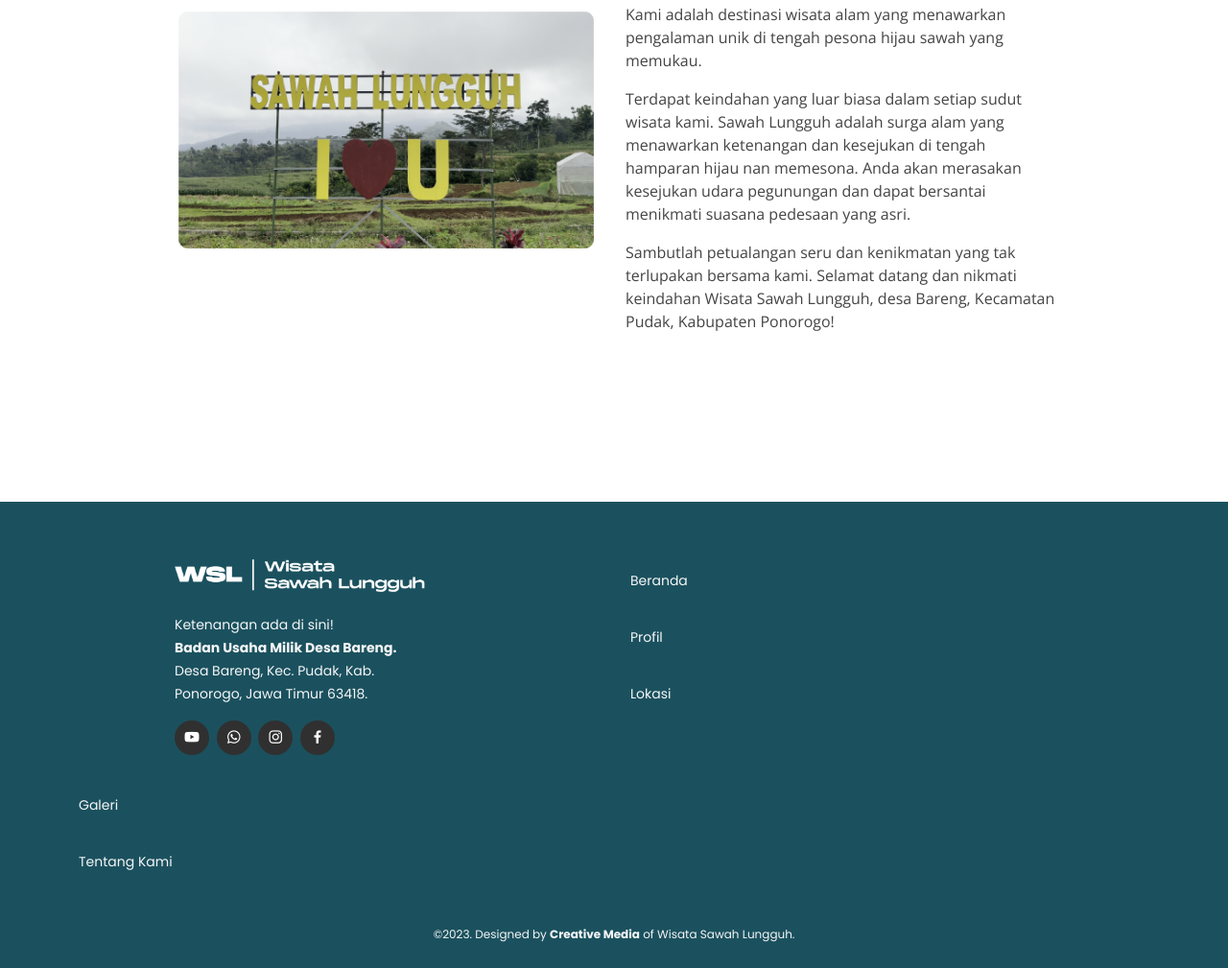
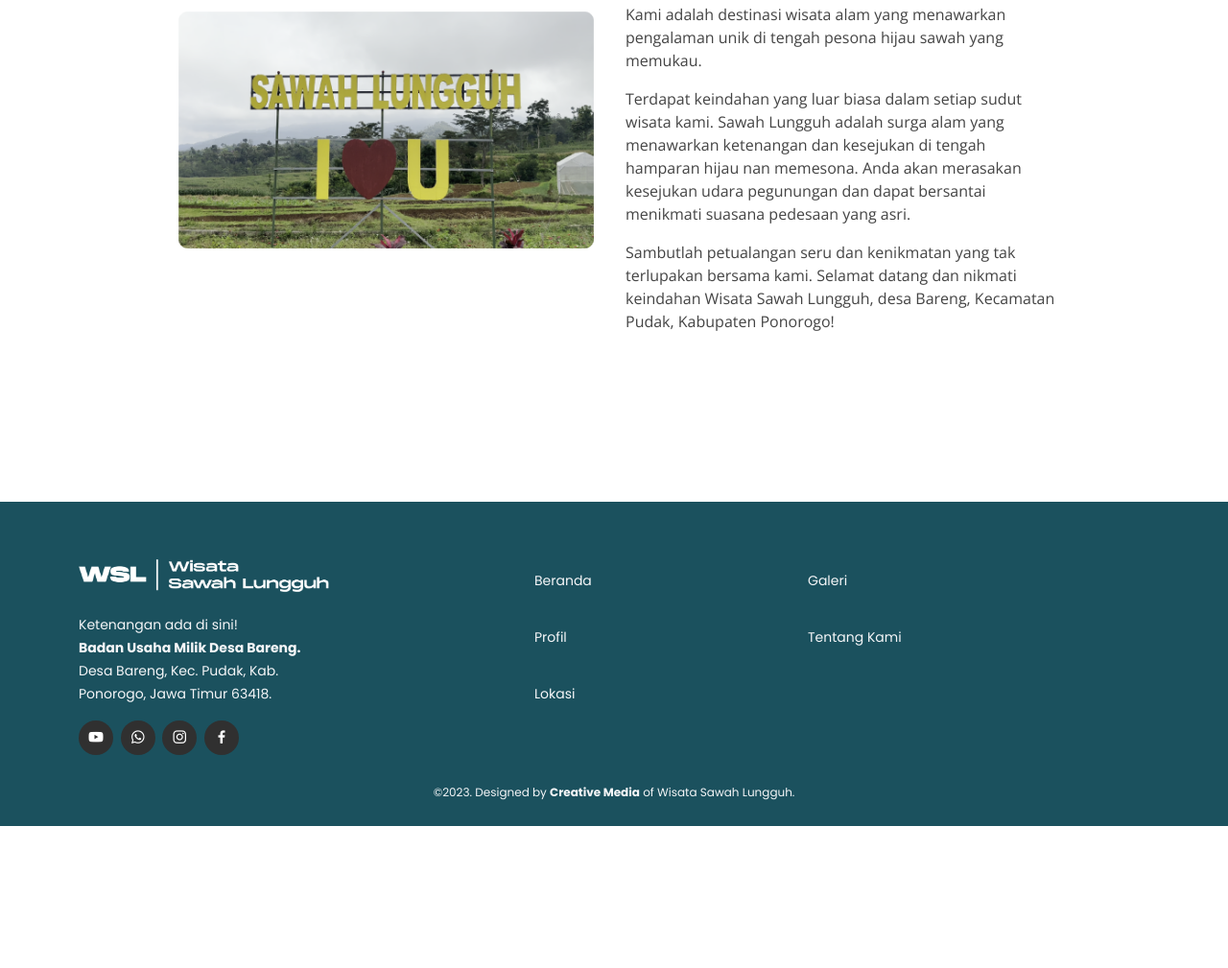
Before and after one commit to alkaalvinn/WebsiteWSL, a plain HTML site: page index.html in a window 1280 px wide. Shown: the part 2623-3632 px from the top of the page at 96% size. After the commit the page ends 3484 px from the top, so only its background shows below. Drawn offline with nearby package versions, Linux system fonts and the light colour scheme.

Commit message:
first commit

```diff
--- a/assets/css/style.css
+++ b/assets/css/style.css
@@ -975,7 +975,6 @@ body {
 
   #footer .footer-top .footer-contact {
     margin-bottom: 30px;
-    margin-left: 100px;
   }
 
   #footer .footer-top .footer-contact h3 {
@@ -1005,7 +1004,6 @@ body {
   }
 
   #footer .footer-top .footer-links {
-    margin-bottom: 30px;
   }
 
   #footer .footer-top .footer-links p {
```
Also changed, not shown: index.html (+1 -2 lines).
